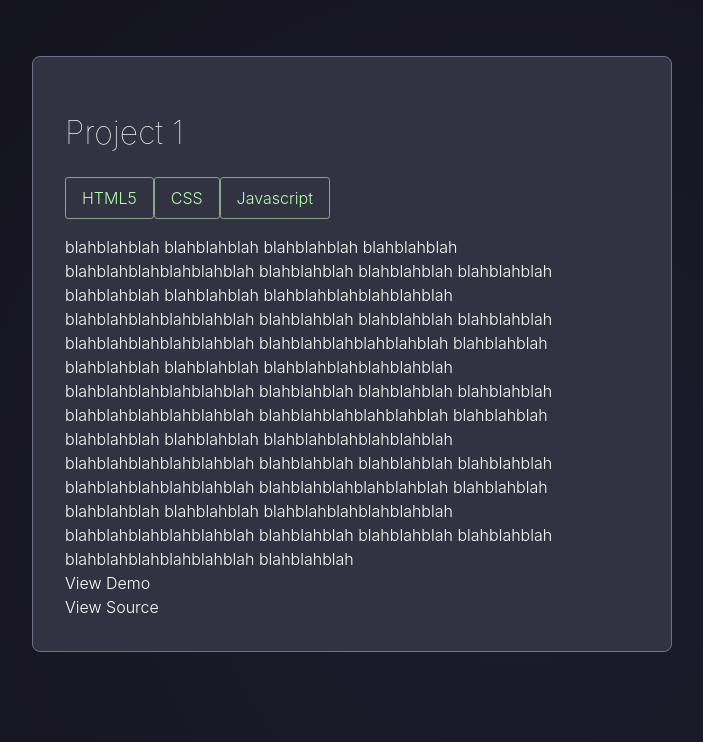
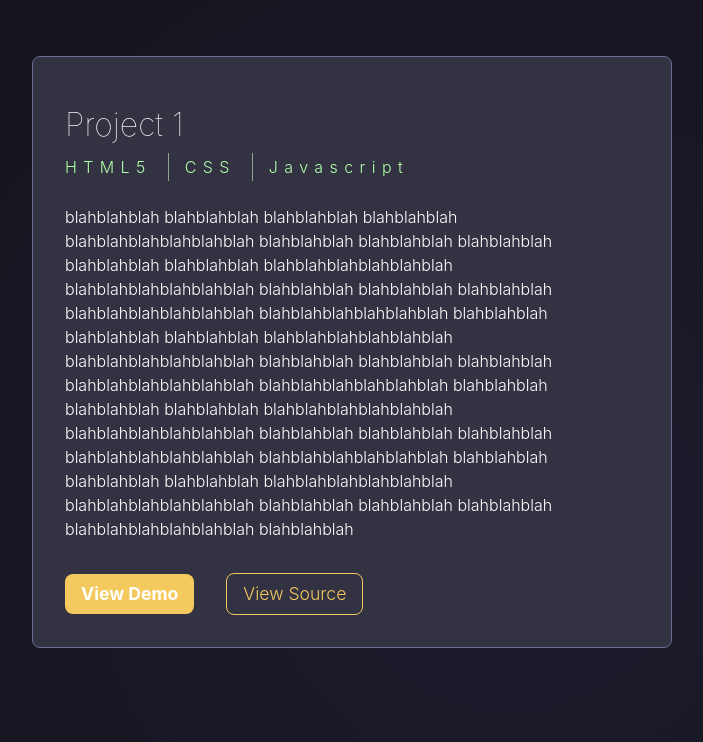
Before and after one commit to jeffreyclu/jeffreyclu.com, a React (Create React App) app: page / in a window 1280 px wide. Shown: the part 940-1682 px from the top of the page, without its empty margins (128-831 px from the left). Built offline with nearby package versions, Linux system fonts and the light colour scheme.

Commit message:
adds button styling

```diff
--- a/src/App.css
+++ b/src/App.css
@@ -21,18 +21,20 @@ body {
 }
 
 h1 {
-  font-weight: 900;
+  font-weight: 700;
   font-size: 3rem;
 }
 
 h2 {
   font-size: 2.5rem;
-  font-weight: 900;
+  font-weight: 700;
 }
 
 h3 {
   font-size: 2rem;
   font-weight: 100;
+  margin-bottom: 0.2rem;
+  line-height: 0.5rem;
 }
 
 p {
@@ -128,14 +130,47 @@ p {
 .Technologies {
   display: flex;
   flex-flow: row wrap;
-  margin: 1rem 0;
+  margin: 1.5rem 0;
+}
+
+.Description {
+  /* margin-top: 2rem; */
+}
+
+.Buttons {
+  display: flex;
+  flex-flow: row nowrap;
+  justify-content: flex-start;
+  align-items: center;
+  margin-top: 2rem;
+}
+
+/* buttons */
+
+.DemoButton, .SourceButton {
+  padding: 0.5rem 1rem;
+  margin-right: 2rem;
+  font-size: 1.1rem;
+  border-radius: 0.5rem;
+  margin-right: 2rem;
+}
+
+.DemoButton {
+  /* background-color: rgb(164, 14, 76); */
+  background-color: rgb(244, 201, 93);
+  font-weight: 700;
+}
+
+.SourceButton {
+  color: rgb(244, 201, 93);
+  border: 1px solid rgb(244, 201, 93);
 }
 
 /* Spans */
 
 .EnglishName {
   font-size: 2.5rem;
-  font-weight: 900;
+  font-weight: 700;
 }
 
 .ChineseName {
@@ -157,10 +192,19 @@ p {
 .Technology {
   box-sizing: border-box;
   color: rgb(177, 255, 170);
-  padding: 0.5rem 1rem;
+  padding: 0.1rem 1rem;
   /* margin: 0 0.5rem; */
-  border: 1px solid rgb(143, 163, 141);
-  border-radius: 0.2rem;
+  border-right: 1px solid rgb(143, 163, 141);
+  /* border-radius: 0.2rem; */
+  letter-spacing: 0.4rem;
+}
+
+.Technology:nth-of-type(1) {
+  padding-left: 0;
+}
+
+.Technology:nth-last-of-type(1) {
+  border-right: none;
 }
 
 /* images */
--- a/src/App.js
+++ b/src/App.js
@@ -37,10 +37,10 @@ const Project = ({ project }) => {
         {project.description}
       </div>
       <div className="Buttons">
-        <div classname="DemoButton">
+        <div className="DemoButton">
           View Demo
         </div>
-        <div classname="SourceButton">
+        <div className="SourceButton">
           View Source
         </div>
       </div>
```
